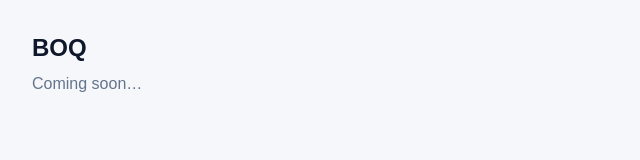
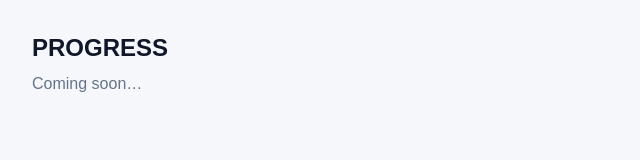
Before and after one commit to Suzanoo/okmd, a Next.js app: page /progress in a window 1280 px wide. Shown: the top 160 px of the page, without its empty margins (0-640 px from the left). Built offline with nearby package versions, Linux system fonts and the light colour scheme.

Commit message:
Prepare deploy to Vercel

```diff
--- a/app/progress/page.tsx
+++ b/app/progress/page.tsx
@@ -1,7 +1,7 @@
 export default function BOQPage() {
   return (
     <main className="min-h-screen p-8">
-      <h1 className="text-2xl font-semibold">BOQ</h1>
+      <h1 className="text-2xl font-semibold">PROGRESS</h1>
       <p className="mt-2 text-muted-foreground">Coming soon…</p>
     </main>
   );
--- a/app/report/page.tsx
+++ b/app/report/page.tsx
@@ -0,0 +1,8 @@
+export default function ReportPage() {
+  return (
+    <div className="p-6">
+      <h1 className="text-xl font-semibold">REPORT</h1>
+      <p className="text-sm text-muted-foreground">Coming soon…</p>
+    </div>
+  );
+}
```
